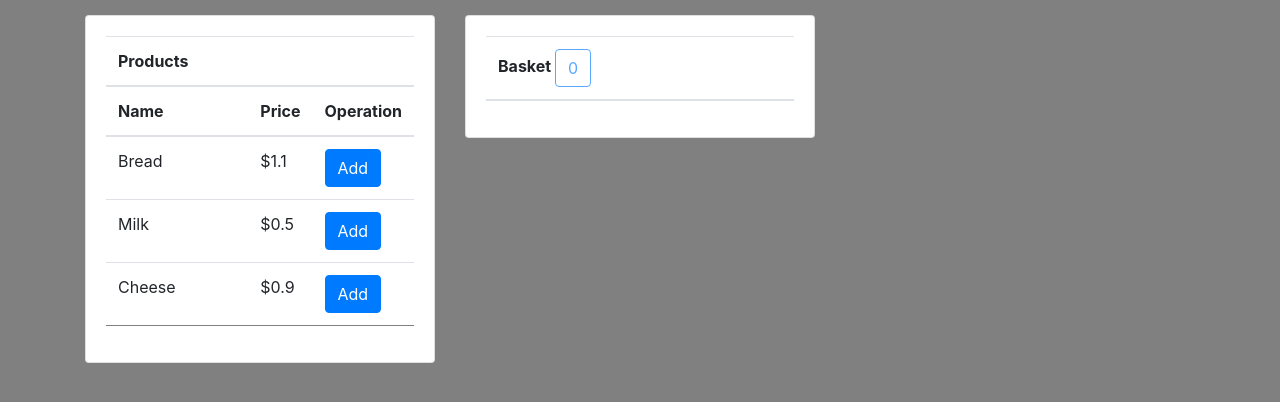
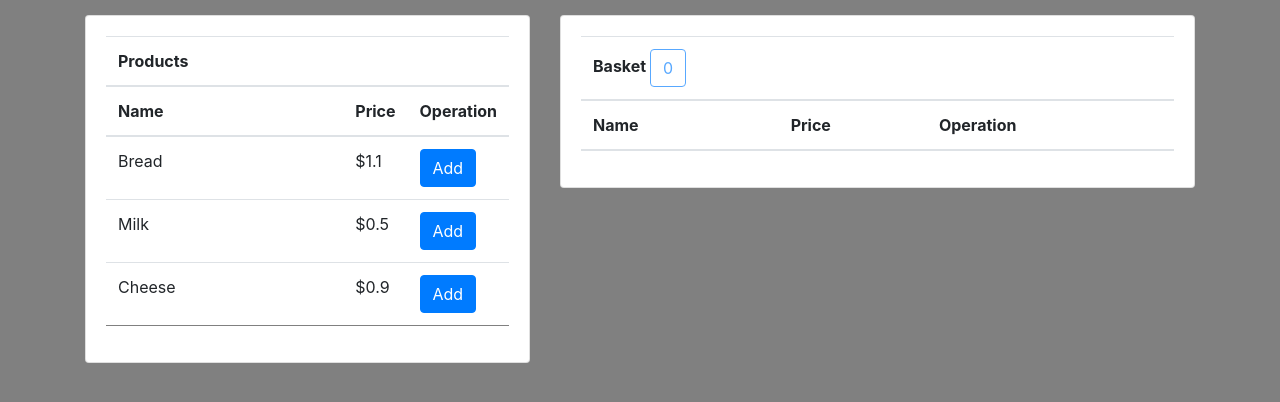
Before and after one commit to Dhananjay03121997/cart, a React (Create React App) app: page / in a window 1280 px wide. Shown: the top 402 px of the page. Built offline with nearby package versions, Linux system fonts and the light colour scheme.

Commit message:
Added col in classname of cart

```diff
--- a/src/App.css
+++ b/src/App.css
@@ -1,8 +1,3 @@
-*{
-  /* margin: auto; */
-  /* padding: auto; */
-
-}
 body{
   background: gray;
 
--- a/src/App.js
+++ b/src/App.js
@@ -9,13 +9,13 @@ function Product() {
   // const [cart, setCart] = useState([]);
   const addToCart = (product) => {
     arr.push(product);
-    setCount(arr);
-
+    setCount(current=>[...current, arr]);
+    // console.log(count);
   }
   return (
     <div class="container">
         <div class="row">
-            <div class="col-lg-4 mb-3">
+            <div class="col-lg-5 mb-3">
                 <div class="card">
                     <div class="card-body">
                     <table className="table" cellPadding="10" cellSpacing="10">
@@ -37,14 +37,27 @@ function Product() {
                     </div>
                 </div>
             </div>
-            <div class="col-lg-4 mb-3">
+            <div class="col-lg-7 mb-3">
                 <div class="card">
                     <div class="card-body">
                     <table className="table" cellPadding="10" cellSpacing="10">
                       <thead>
-                        <tr><th colSpan="2">Basket <button className="btn btn-outline-primary disabled">{count.length}</button> </th></tr>
+                        <tr><th colSpan="3">Basket <button className="btn btn-outline-primary disabled">{count.length}</button> </th></tr>
+                        <tr>
+                          <th className="col-4">Name</th>
+                          <th className="col-3">Price</th>
+                          <th className="col-5">Operation</th>
+                        </tr>
                           {count.map((item)=>{
-                            return <tr><td>{item.name}</td><td>{item.price}</td><td></td><td><button className="btn-outline-secondary btn-xs" >-</button><label value="2" className="w-20"></label><button className="btn-xs btn-outline-secondary">+</button></td></tr>
+                            return <tr>
+                              <td>{item[0].name}</td>
+                              <td >${item[0].price}</td>
+                              <td>
+                                <button className="btn-outline-primary btn-xs" >-</button>
+                                <input type="text" style={{width:"20px"}} />
+                                <button className="btn-xs btn-outline-secondary">+</button>
+                                </td>
+                                </tr>
 
                           })}
                       </thead>
```
